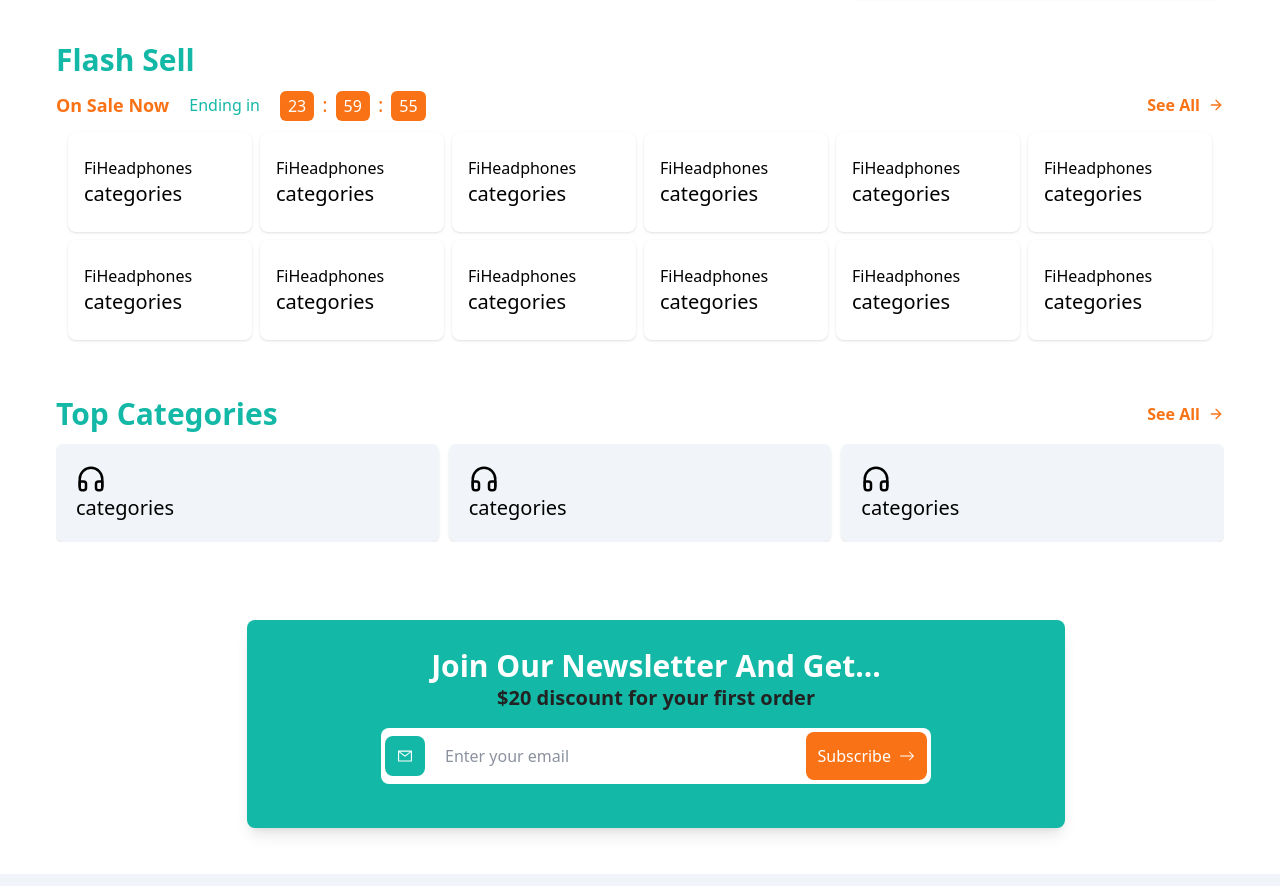
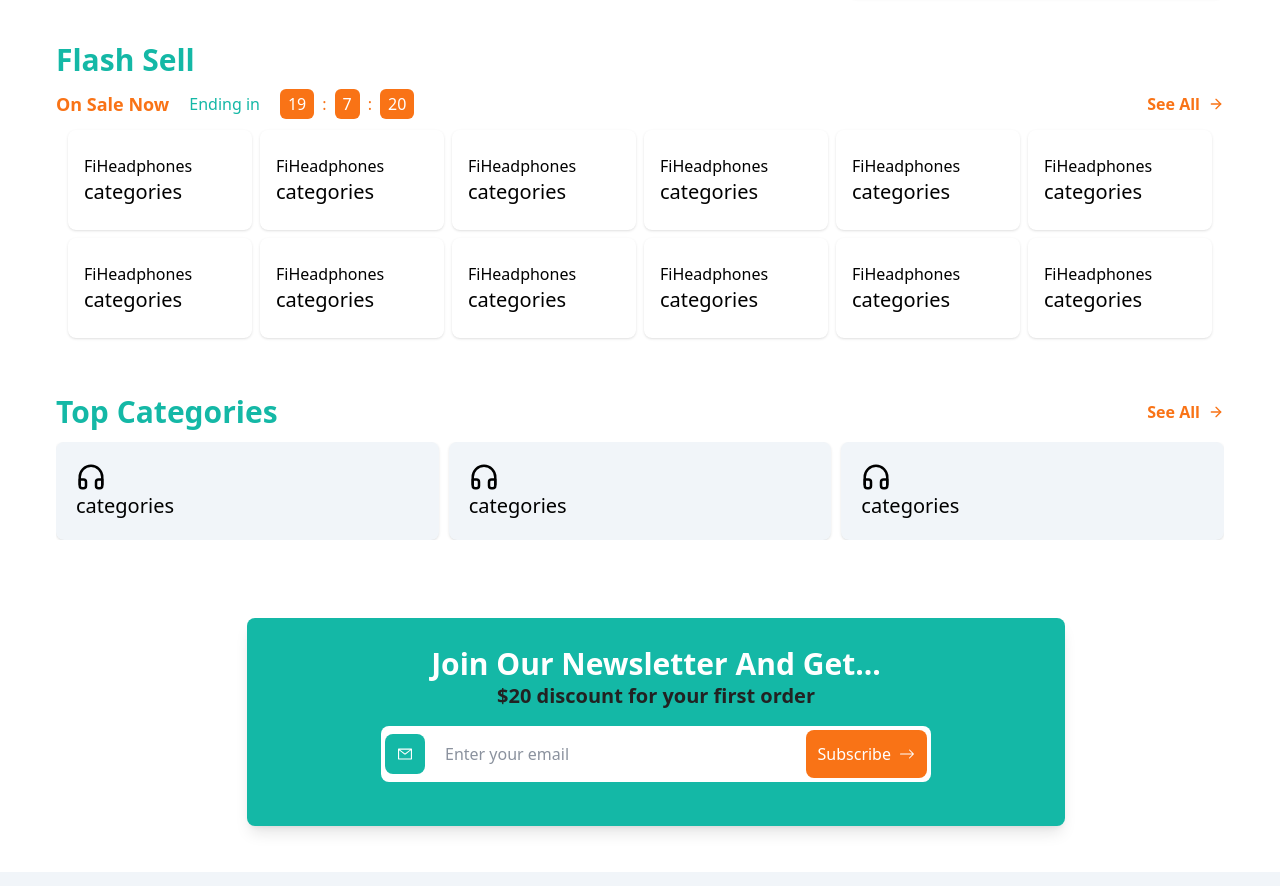
Before and after one commit to shakerscode/expansion-mart-e-commerce, a React (Create React App) app: page / in a window 1280 px wide. Shown: the part 914-1800 px from the top of the page. Built offline with nearby package versions, Linux system fonts and the light colour scheme.

Commit message:
Timer added successfully. I was out of home for my family works. Thats why I was unable to write code.

```diff
--- a/src/Components/Home/HomeComponents/FlashSell.js
+++ b/src/Components/Home/HomeComponents/FlashSell.js
@@ -3,8 +3,6 @@ import { FiArrowRight } from 'react-icons/fi';
 import Timer from './Timer';
 
 const FlashSell = () => {
-    const time = new Date();
-    time.setSeconds(time.getSeconds() + 3600*24);
 
     const categories = [
         { catTittle: 'categories', catIcon: 'FiHeadphones' },
@@ -27,7 +25,7 @@ const FlashSell = () => {
                 <div className='flex justify-center items-center gap-5'>
                     <p className='text-secondary font-semibold text-lg'>On Sale Now</p>
                     <p className='text-primary'>Ending in</p>
-                    <Timer expiryTimestamp={time}/>
+                    <Timer />
                 </div>
                 <span className='flex items-center gap-2 md:text-md text-secondary font-semibold cursor-pointer'>See All <FiArrowRight /> </span>
             </div>
--- a/src/Components/Home/HomeComponents/Timer.js
+++ b/src/Components/Home/HomeComponents/Timer.js
@@ -1,22 +1,14 @@
-import { useTime, useTimer } from 'react-timer-hook';
+import { useTime } from 'react-timer-hook';
 
-const Timer = ({expiryTimestamp}) => {
-    const {
-        seconds,
-        minutes,
-        hours,
-        days,
-        ampm,
-        isRunning,
-        start,
-        pause,
-        resume,
-        restart,
-      } = useTimer({ expiryTimestamp, onExpire: () => console.warn('onExpire called') });
-
+const Timer = ( ) => {
+  const {
+    seconds,
+    minutes,
+    hours,
+  } = useTime({ format: '24-hour'});
   return (
-      <div style={{fontSize: '20px'}}>
-        <span className='bg-secondary text-white text-[16px] rounded-md py-1 px-2'>{hours}</span><span className='px-2 text-secondary'>:</span><span className='bg-secondary text-white text-[16px] rounded-md py-1 px-2'>{minutes}</span><span className='px-2 text-secondary'>:</span><span className='bg-secondary text-white text-[16px] rounded-md py-1 px-2'>{seconds}</span><span>{ampm}</span>
+      <div>
+        <span className='bg-secondary text-white text-[16px] rounded-md py-1 px-2'>{hours}</span><span className='px-2 text-secondary'>:</span><span className='bg-secondary text-white text-[16px] rounded-md py-1 px-2'>{minutes}</span><span className='px-2 text-secondary'>:</span><span className='bg-secondary text-white text-[16px] rounded-md py-1 px-2'>{seconds}</span>
       </div>
   );
 }
```
